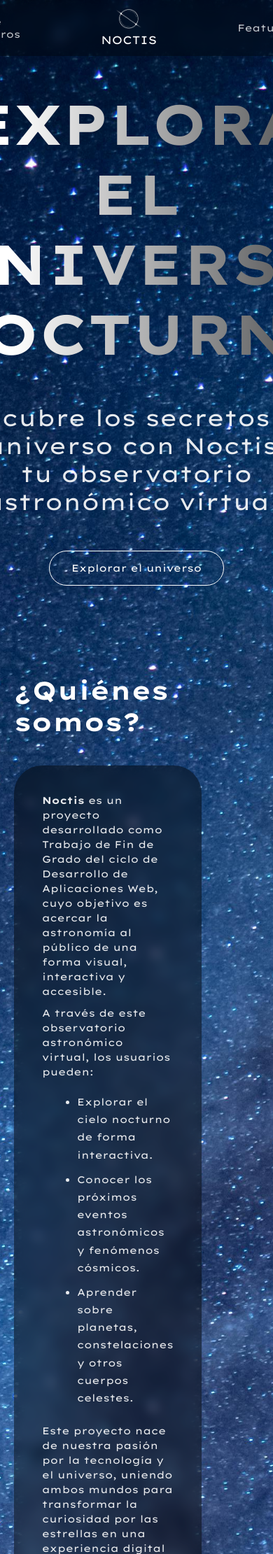
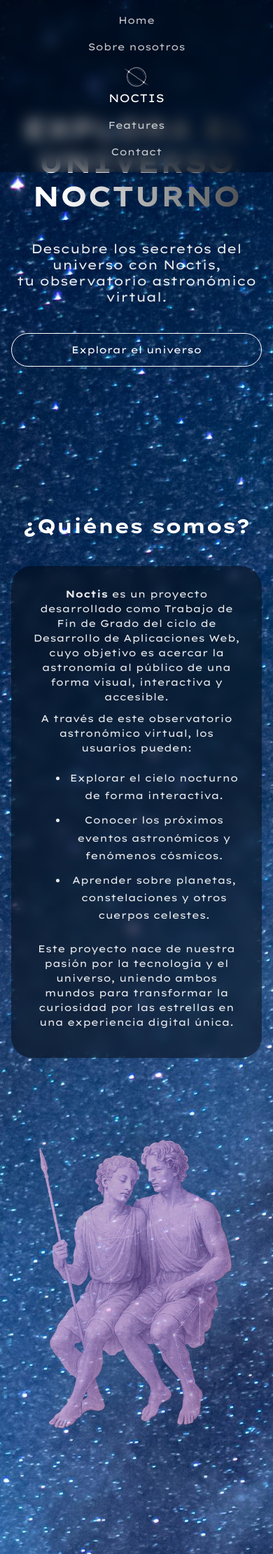
Before and after one commit to Salva-Bosch/NOCTIS-TFG, a PHP site: page /pages/landing/landing.html in a window 390 px wide; the page is wider, and only the part inside the window is pictured. Shown: the top 2221 px of that part at 70% size. Run offline with PHP 8.4, Linux system fonts and the light colour scheme.

Commit message:
Hacemos landing responsive

```diff
--- a/css/landing/landing.css
+++ b/css/landing/landing.css
@@ -153,7 +153,7 @@ body {
 }
 
 .about-image img {
-    width: 450px;
+    width: 550px;
 }
 
 .about-title {
@@ -365,3 +365,182 @@ body {
     font-size: 13px;
     opacity: 0.7;
 }
+
+
+/* =========================
+   RESPONSIVE – TABLET (≤1024px)
+========================= */
+
+@media (max-width: 1024px) {
+
+    .nav-items {
+        gap: 60px;
+    }
+
+    .hero h1 {
+        font-size: 64px;
+    }
+
+    .hero p {
+        font-size: 26px;
+    }
+
+    .about-inner {
+        gap: 50px;
+    }
+
+    .about-image img {
+        width: 420px;
+    }
+
+    .features-grid {
+        gap: 40px;
+    }
+
+    .footer-inner {
+        gap: 50px;
+    }
+}
+
+/* =========================
+   RESPONSIVE – TABLET / MOBILE (≤768px)
+========================= */
+
+@media (max-width: 768px) {
+
+    /* NAVBAR */
+    .nav-container {
+        height: auto;
+        padding: 20px 0;
+    }
+
+    .nav-items {
+        flex-direction: column;
+        gap: 20px;
+    }
+
+    /* HERO */
+    .hero {
+        height: auto;
+        padding: 160px 0 120px;
+    }
+
+    .hero-content {
+        gap: 40px;
+        padding-top: 0;
+    }
+
+    .hero h1 {
+        font-size: 52px;
+    }
+
+    .hero p {
+        font-size: 22px;
+    }
+
+    /* ABOUT */
+    .about-inner {
+        flex-direction: column;
+        text-align: center;
+    }
+
+    .about-image img {
+        width: 100%;
+        max-width: 420px;
+    }
+
+    .about-description {
+        border-radius: 30px;
+    }
+
+    /* FEATURES */
+    .features-grid {
+        grid-template-columns: 1fr;
+    }
+
+    .feature-card {
+        align-items: center;
+        text-align: center;
+    }
+
+    /* FOOTER */
+    .footer-inner {
+        grid-template-columns: 1fr;
+        text-align: center;
+        gap: 60px;
+    }
+
+    .footer-left,
+    .footer-center,
+    .footer-right {
+        justify-self: center;
+        align-items: center;
+    }
+
+    .footer-col {
+        max-width: none;
+    }
+
+    .footer-links {
+        align-items: center;
+    }
+}
+
+/* =========================
+   RESPONSIVE – MOBILE (≤480px)
+========================= */
+
+@media (max-width: 480px) {
+
+    .container {
+        padding: 0 16px;
+    }
+
+    /* HERO */
+    .hero h1 {
+        font-size: 40px;
+        line-height: 1.2;
+    }
+
+    .hero p {
+        font-size: 18px;
+    }
+
+    /* BOTONES */
+    .btn-primary {
+        width: 100%;
+        height: 48px;
+    }
+
+    /* ABOUT */
+    .about {
+        padding: 90px 0;
+    }
+
+    .about-title {
+        font-size: 28px;
+    }
+
+    .about-description {
+        padding: 30px;
+    }
+
+    /* FEATURES */
+    .features {
+        padding: 90px 0;
+    }
+
+    .features-title {
+        font-size: 28px;
+        margin-bottom: 60px;
+    }
+
+    /* FOOTER */
+    .footer-inner {
+        padding: 80px 0 50px;
+    }
+
+    .footer-bottom {
+        font-size: 12px;
+    }
+}
```
